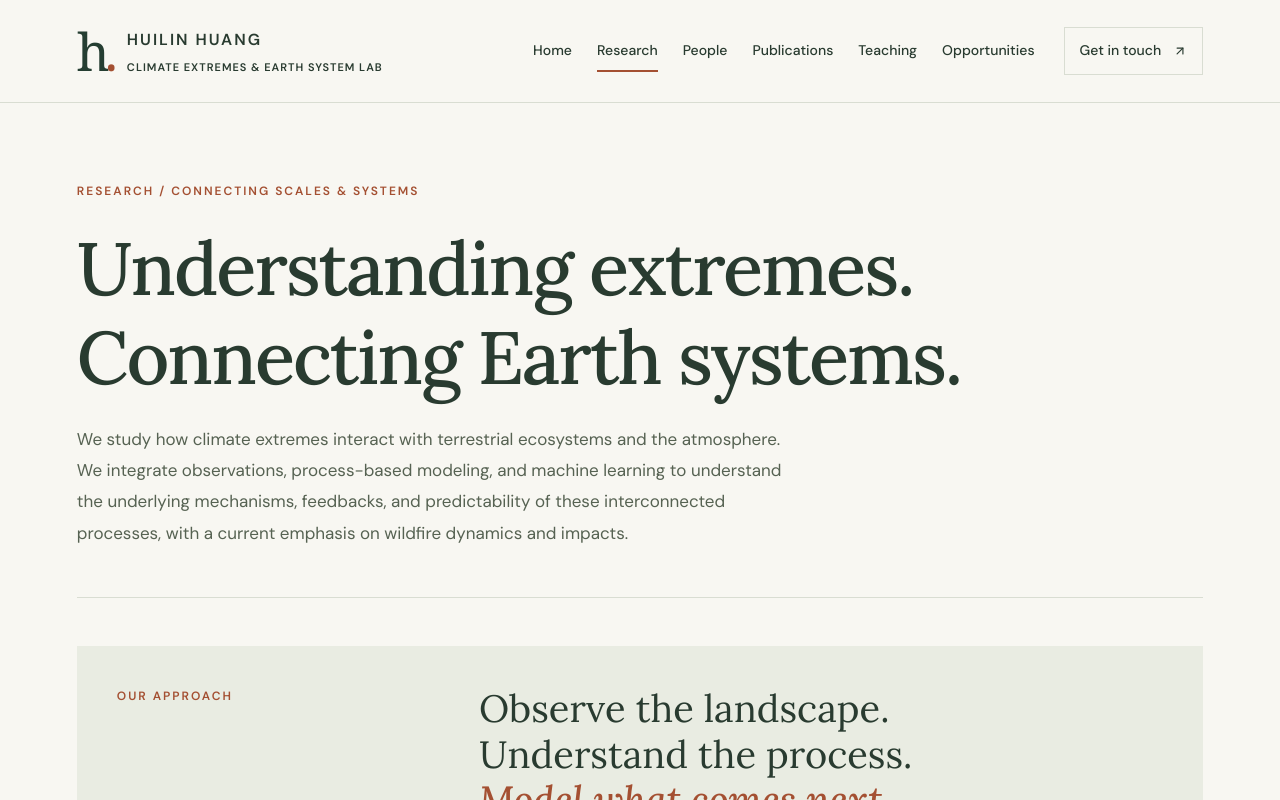
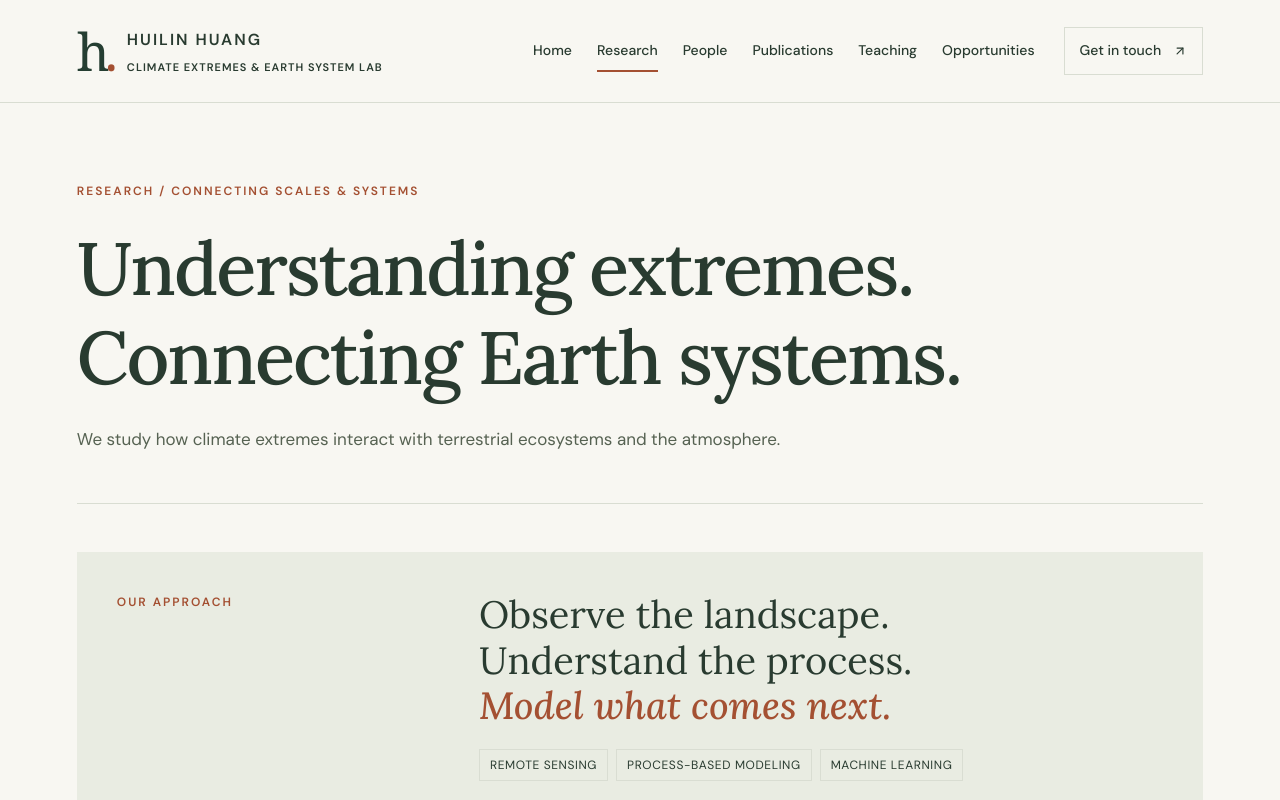
Before and after one commit to LexieChen1/huilin-huang-site, a React (Vite) app: page /research in a window 1280 px wide. Shown: the top 800 px of the page. Built offline with nearby package versions, Linux system fonts and the light colour scheme.

Commit message:
Remove detailed research description
Removed detailed description of research focus on climate extremes and wildfire dynamics.

```diff
--- a/src/pages/Research.jsx
+++ b/src/pages/Research.jsx
@@ -14,9 +14,6 @@ export default function Research() {
         </h1>
         <p>
           We study how climate extremes interact with terrestrial ecosystems and the atmosphere.
-          We integrate observations, process-based modeling, and machine learning
-          to understand the underlying mechanisms, feedbacks, and predictability
-          of these interconnected processes, with a current emphasis on wildfire dynamics and impacts.
         </p>
       </header>
       <div className="research-methods">
```
